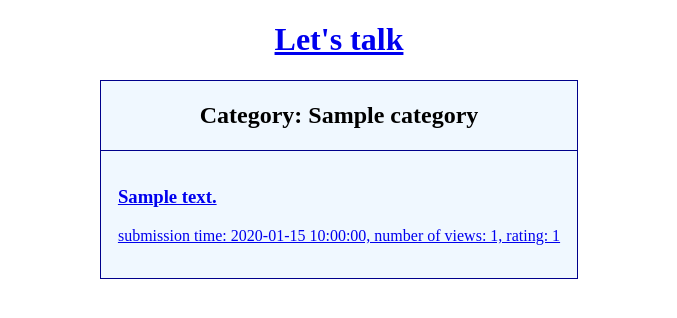
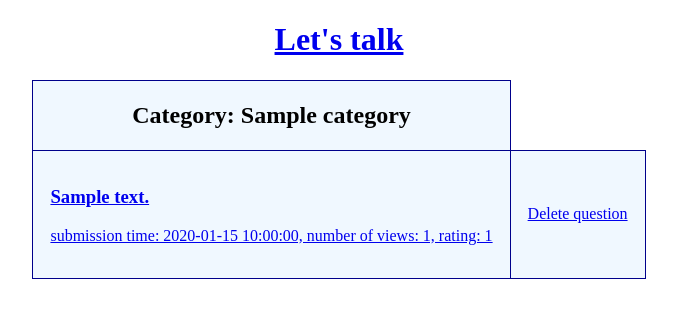
Before and after one commit to wezmiolem/Lets-Talk, a Flask app: template templates/list_of_questions.html in a window 1280 px wide. Shown: the top 318 px of the page, without its empty margins (301-978 px from the left). Run offline with Flask 2, Linux system fonts and the light colour scheme; the template is opened without the code that fills it: most values are stand-ins (such as "Sample title", 1, 10 or a date in 2020).

Commit message:
delete option added

```diff
--- a/server.py
+++ b/server.py
@@ -17,10 +17,8 @@ def index():
 @app.route('/list/<category>')
 def list_of_questions(category):
     questions = util.get_questions()
-    question_headers = util.get_question_headers()
     questions_of_category = util.get_questions_of_category(questions, category)
-    return render_template('list_of_questions.html', questions_of_category=questions_of_category,
-                           question_headers=question_headers, category=category)
+    return render_template('list_of_questions.html', questions_of_category=questions_of_category, category=category)
 
 
 @app.route('/questions/<question_id>')
@@ -93,5 +91,12 @@ def deduct_answer_rating(answer_id):
     return redirect(url_for('question_and_answers', question_id=question_id))
 
 
+@app.route('/question/<question_id>/delete')
+def delete_question(question_id):
+    questions = util.get_questions()
+    util.remove_from_data(questions, question_id)
+    return redirect(url_for('index'))
+
+
 if __name__ == '__main__':
     app.run()
--- a/templates/list_of_questions.html
+++ b/templates/list_of_questions.html
@@ -26,6 +26,11 @@
                                 rating: {{ question['vote_number'] }}</p>
                         </a>
                     </td>
+                    <td>
+                        <a href="{{ url_for('delete_question', question_id=question['id']) }}">
+                            Delete question
+                        </a>
+                    </td>
                 </tr>
             {% endfor %}
         </tbody>
```
Also changed, not shown: util.py (+6 -2 lines).
